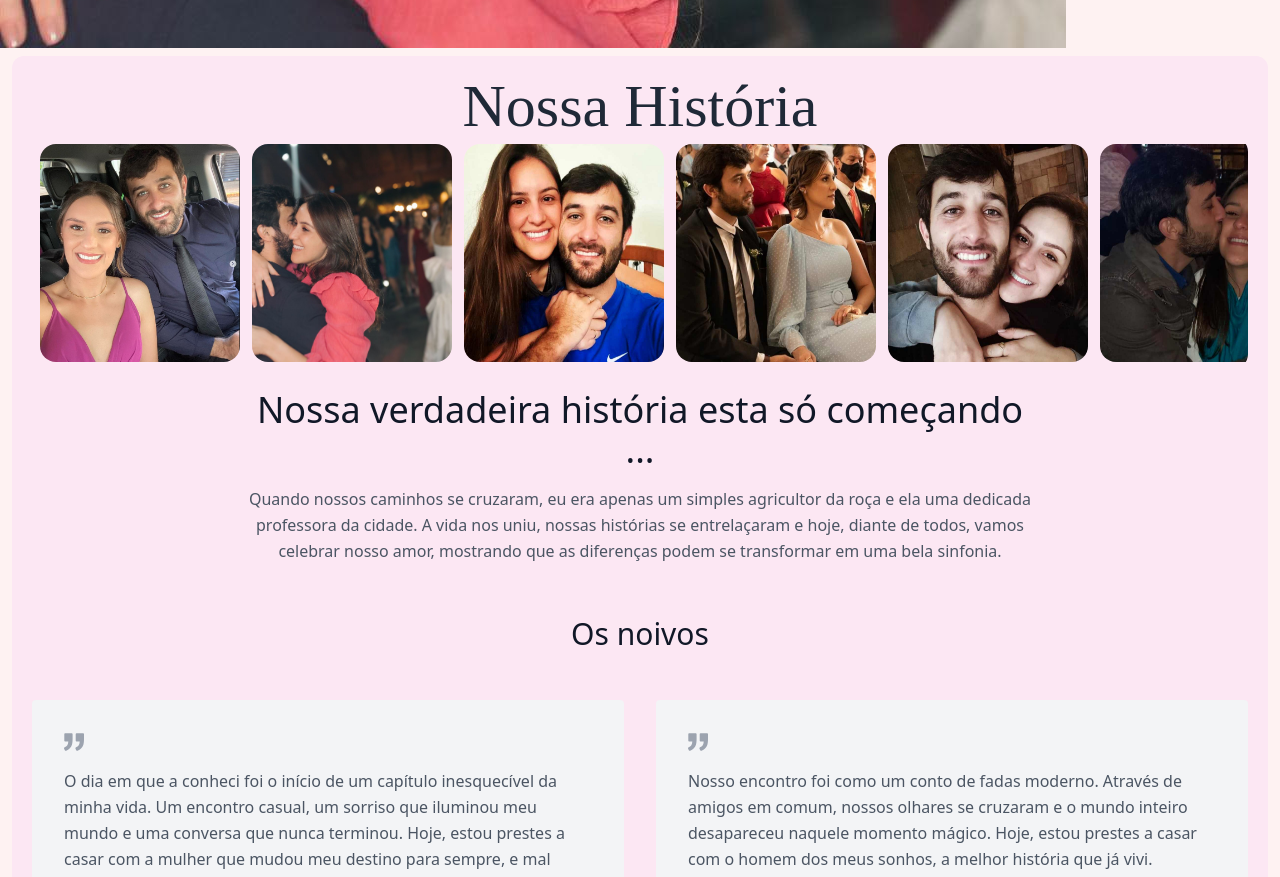
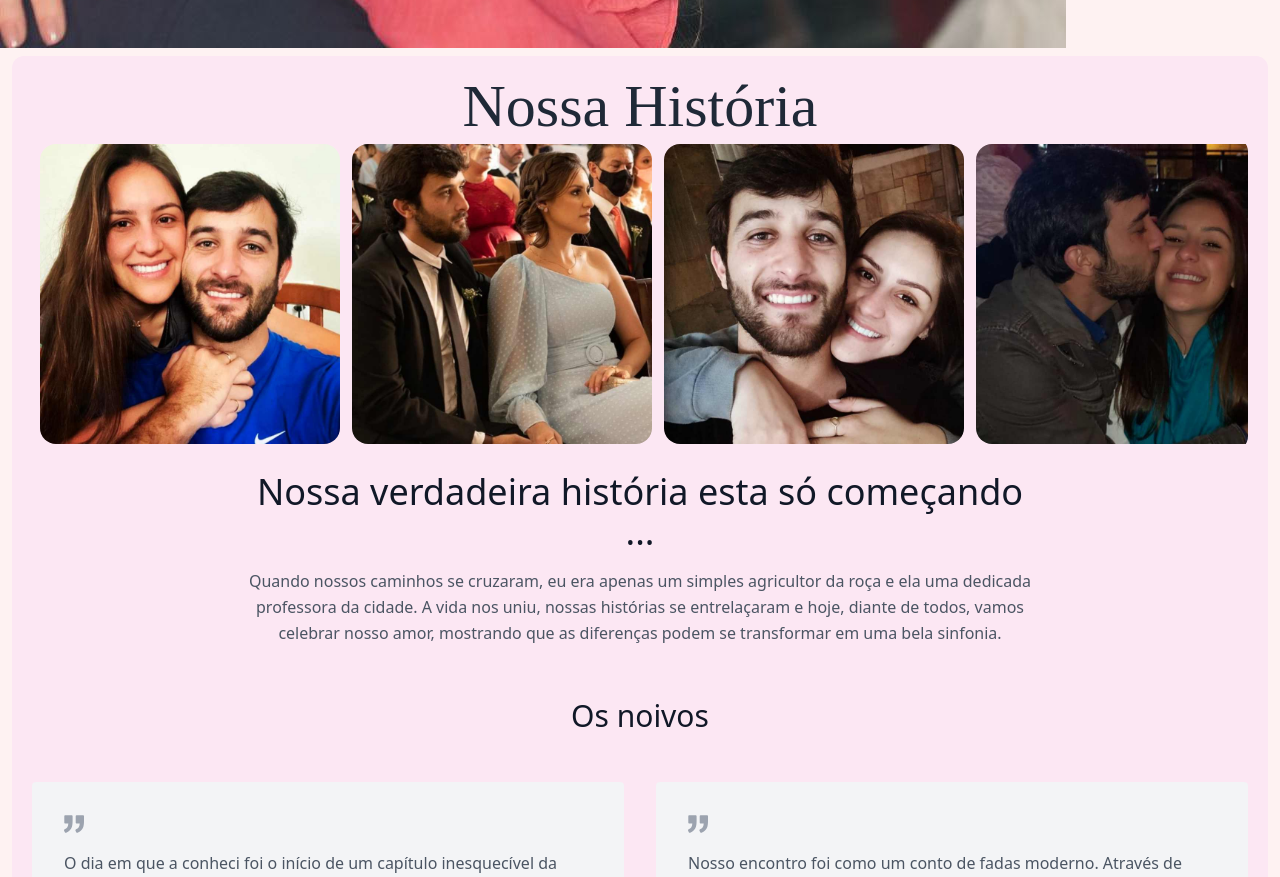
Before and after one commit to leonardocintra/casamento, a Next.js app: page / in a window 1280 px wide. Shown: the part 800-1677 px from the top of the page. Built offline with nearby package versions, Linux system fonts and the light colour scheme; a web font is replaced by a local one.

Commit message:
🐞 fix: foto errada

```diff
--- a/src/app/components/Carrosel.tsx
+++ b/src/app/components/Carrosel.tsx
@@ -7,8 +7,8 @@ export default function Carrossel() {
         <Image
           src={src}
           className="rounded-box"
-          width={200}
-          height={200}
+          width={300}
+          height={300}
           alt="foto lucas e marilia"
         />
       </div>
@@ -18,13 +18,14 @@ export default function Carrossel() {
   return (
     <div className="flex justify-center">
       <div className="carousel carousel-center p-2 space-x-3 bg-neutral rounded-box bg-transparent">
-        {renderImage("/img/ML1.jpeg")}
-        {renderImage("/img/marilialucas.jpg")}
         {renderImage("/img/casal/1.jpg")}
         {renderImage("/img/casal/2.jpg")}
         {renderImage("/img/casal/3.jpg")}
         {renderImage("/img/casal/4.jpg")}
         {renderImage("/img/casal/5.jpg")}
+        {renderImage("/img/casal/6.jpg")}
+        {renderImage("/img/casal/7.jpg")}
+        {renderImage("/img/marilialucas.jpg")}
       </div>
     </div>
   );
```
Also changed, not shown: public/img/casal/6.jpg (added), public/img/casal/7.jpg (added).
